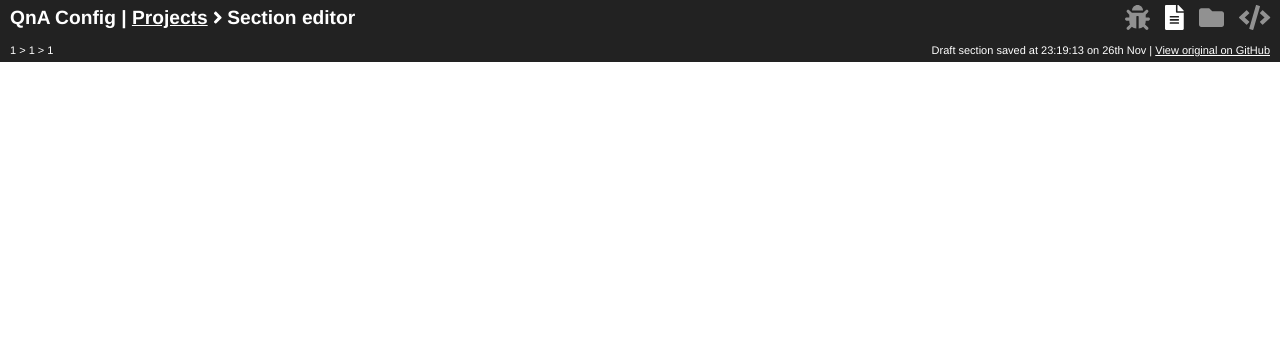
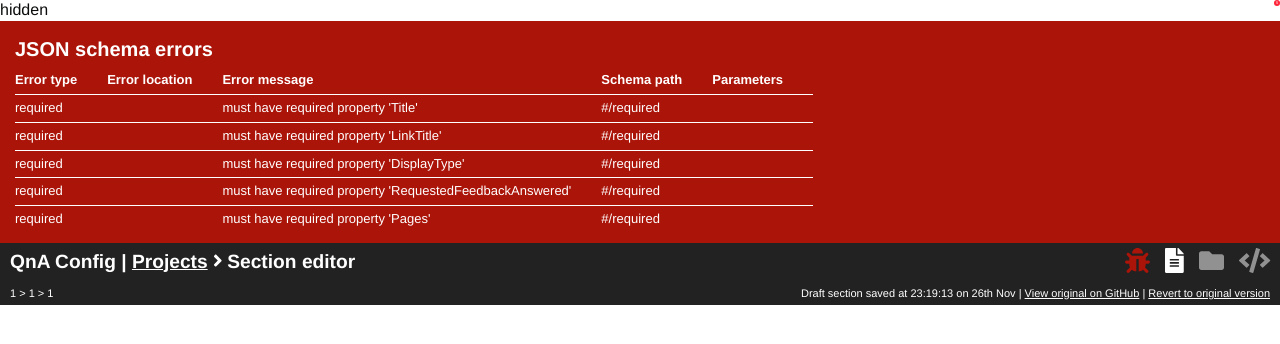
Before and after one commit to SkillsFundingAgency/das-qna-config, a Next.js app: page /1/1/1 in a window 1280 px wide. Shown: the top 344 px of the page. Built offline with nearby package versions, Linux system fonts and the light colour scheme; no server answers.

Commit message:
Some error checking improvments

```diff
--- a/components/FileManager.js
+++ b/components/FileManager.js
@@ -130,7 +130,7 @@ const FileManager = ({ loadSectionData, saveSectionToFile }) => {
             }
           >
             <WarningIcon icon={faExclamationCircle} width="0" />
-            Reset and return to projects page
+            Delete all drafts and return to projects page
           </ResetAppButton>
         </Buttons>
       </Row>
--- a/components/project-builder/ListDraftSections.js
+++ b/components/project-builder/ListDraftSections.js
@@ -1,6 +1,7 @@
 import { useState, useEffect } from "react";
 import styled from "styled-components";
 import Link from "next/link";
+import { LargeColumnTitle } from "../../styles/global";
 
 const ListDraftSections = ({ selectedBranch }) => {
   const [localStorageItems, setLocalStorageItems] = useState(null);
@@ -23,6 +24,7 @@ const ListDraftSections = ({ selectedBranch }) => {
 
   return (
     <>
+      <LargeColumnTitle>Saved draft sections</LargeColumnTitle>
       {localStorageItems &&
         localStorageItems.map(item => {
           const { key, branch, projectId, sectionId } = item;
--- a/components/section-builder/IsJsonValid.js
+++ b/components/section-builder/IsJsonValid.js
@@ -6,10 +6,20 @@ import { APPLICATION_DATA_SCHEMA } from "../../data/ApplicationDataSchema";
 const ajv = new Ajv({ allErrors: true });
 const test = ajv.compile(APPLICATION_DATA_SCHEMA);
 
-const IsJsonValid = ({ values }) => {
+const IsJsonValid = ({ values, sendNumberOfErrorsToParent, showErrors }) => {
   const [isValid, setIsValid] = useState(test(values));
+
+  useEffect(() => {
+    sendNumberOfErrorsToParent(test.errors ? test.errors.length : 0);
+  }, [test.errors]);
+
+  useEffect(() => {
+    console.log(showErrors);
+  }, []);
+
   return (
     <>
+      {showErrors ? <span>shown</span> : <span>hidden</span>}
       {!isValid && test.errors && (
         <Errors>
           <table>
--- a/pages/[branch]/[projectId]/[sectionId]/index.js
+++ b/pages/[branch]/[projectId]/[sectionId]/index.js
@@ -1,5 +1,5 @@
 import { useState, useEffect } from "react";
-// import { useRouter } from "next/router";
+import Router from "next/router";
 import { Form, Field } from "react-final-form";
 import arrayMutators from "final-form-arrays";
 import cookie from "cookie";
@@ -24,7 +24,8 @@ import {
   faFolder,
   faFileAlt,
   faBug,
-  faAngleRight
+  faAngleRight,
+  faCheckCircle
 } from "@fortawesome/free-solid-svg-icons";
 
 import QnaField from "../../../../components/QnaField";
@@ -81,6 +82,11 @@ const Section = ({
         }
   );
 
+  const [numberOfErrors, setNumberOfErrors] = useState(0);
+
+  const numberOfErrorsFromChild = numberOfErrorsFromChild =>
+    setNumberOfErrors(numberOfErrorsFromChild);
+
   const save = async (branch, projectId, sectionId, values) => {
     const timeOfSave = format(new Date(), "H:mm:ss 'on' do LLL");
     setLastSave(timeOfSave);
@@ -100,6 +106,16 @@ const Section = ({
 
   const updateCurrentPage = changePageTo => {
     setCurrentPage(changePageTo);
+  };
+
+  const deleteDraft = event => {
+    event.preventDefault();
+    // console.log("deleted", branch, projectId, sectionId);
+    localStorage.removeItem(`${branch}__${projectId}__${sectionId}__draft`);
+    Router.push({
+      pathname: `/${branch}/${projectId}/${sectionId}`,
+      query: { new: "draft" }
+    });
   };
 
   // useEffect on below to get "questions" to stay current.
@@ -201,7 +217,12 @@ const Section = ({
           values
         }) => (
           <>
-            {userSettings.showErrors && <IsJsonValid values={values} />}
+            {/* {userSettings.showErrors && ( */}
+            <IsJsonValid
+              values={values}
+              sendNumberOfErrorsToParent={numberOfErrorsFromChild}
+            />
+            {/* )} */}
 
             <Container>
               <Header>
@@ -217,12 +238,35 @@ const Section = ({
                   save={() => save(branch, projectId, sectionId, values)}
                 />
                 <DisplayControls>
-                  <DisplayControlIcon
-                    icon={faBug}
-                    onClick={() => updateUserSettings("showErrors")}
-                    width="0"
-                    className={userSettings.showErrors ? "view-is-open" : ""}
-                  />
+                  <span>
+                    <BugIcon
+                      icon={faBug}
+                      onClick={() => updateUserSettings("showErrors")}
+                      width="0"
+                      className={
+                        numberOfErrors > 0
+                          ? "some-errors"
+                          : userSettings.showErrors
+                          ? "view-is-open"
+                          : ""
+                      }
+                    />
+                    {numberOfErrors > 0 ? (
+                      <span className="fa-layers-counter">
+                        {numberOfErrors}
+                      </span>
+                    ) : (
+                      <FontAwesomeIcon
+                        icon={faCheckCircle}
+                        width="0"
+                        style={{ color: "green" }}
+                      />
+                    )}
+
+                    {/* <span className="fa-layers-text fa-inverse">
+                      {numberOfErrors}
+                    </span> */}
+                  </span>
                   <DisplayControlIcon
                     icon={faFileAlt}
                     onClick={() => updateUserSettings("showPreview")}
@@ -362,6 +406,17 @@ const Section = ({
                       >
                         View original on GitHub
                       </a>
+                      {" | "}
+                      <a
+                        href="#"
+                        onClick={event =>
+                          window.confirm(
+                            "Are you sure you want to revert this page to the GitHub version? You will lose your draft for this section."
+                          ) && deleteDraft(event)
+                        }
+                      >
+                        Revert to original version
+                      </a>
                     </>
                   ) : (
                     "Loaded from GitHub"
@@ -443,6 +498,14 @@ const DisplayControlIcon = styled(FontAwesomeIcon)`
   }
 `;
 
+const BugIcon = styled(DisplayControlIcon)`
+  color: #00703c;
+  &.some-errors {
+    opacity: 1;
+    color: #ab1409;
+  }
+`;
+
 const BreadcrumbLink = styled.a`
   text-decoration: underline;
 `;
--- a/pages/index.js
+++ b/pages/index.js
@@ -5,7 +5,6 @@ import {
   Container,
   Header,
   Title,
-  ColumnTitle,
   DisplayControls,
   Columns,
   Button
@@ -98,7 +97,6 @@ const Projects = ({ initialBranchData }) => {
             </div>
           ) : (
             <div>
-              <ColumnTitle>Saved draft sections</ColumnTitle>
               <ListDraftSections />
             </div>
           )}
--- a/styles/global.js
+++ b/styles/global.js
@@ -133,6 +133,10 @@ export const ColumnTitle = styled.h3`
   margin-top: 0;
 `;
 
+export const LargeColumnTitle = styled.h2`
+  margin-top: 0;
+`;
+
 export const DisplayControls = styled.div`
   // padding-top: 5px;
   margin-left: 20px;
```
Also changed, not shown: components/project-builder/ListProjectSections.js (+4 -3 lines), components/project-builder/LoadFromGithub.js (+6 -1 lines).
